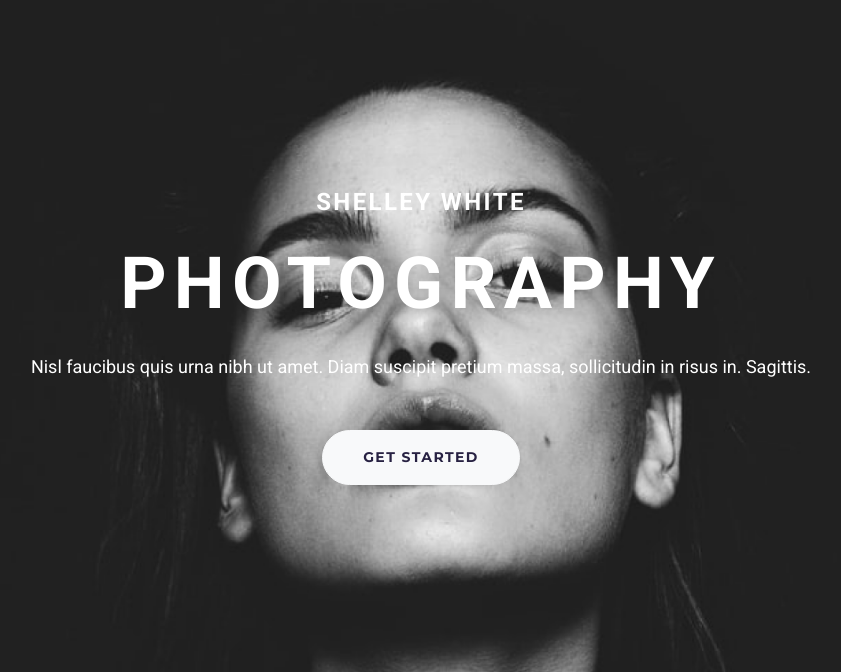
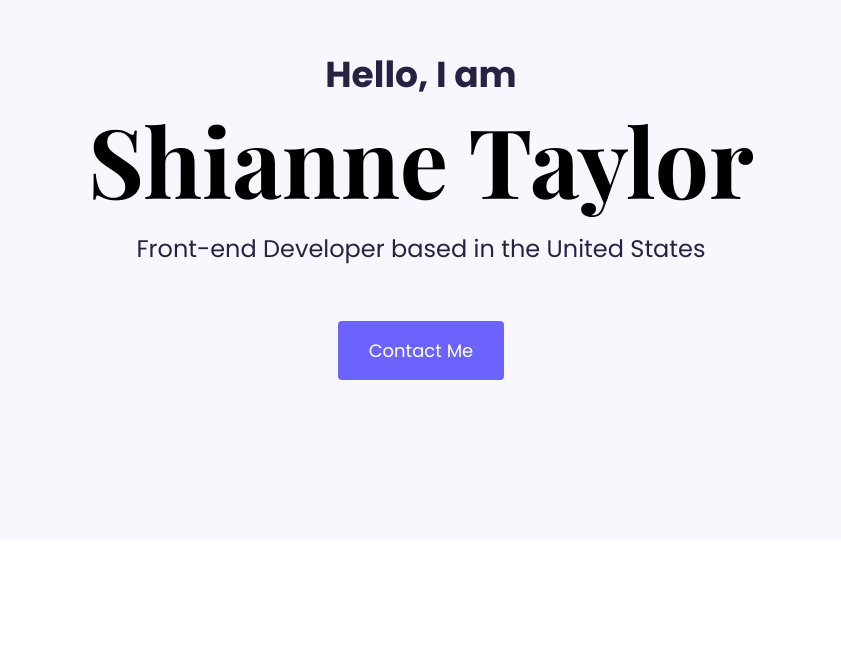
Before and after one commit to ShianneJT/cookies, a plain HTML site: page index.html in a window 1280 px wide. Shown: the part 112-784 px from the top of the page, without its empty margins (219-1060 px from the left). Drawn offline with nearby package versions, Linux system fonts and the light colour scheme; a web font is replaced by a local one.

Commit message:
new hero section

```diff
--- a/index.html
+++ b/index.html
@@ -3,6 +3,7 @@
 	<head>
 		<meta charset="UTF-8" />
 		<meta http-equiv="X-UA-Compatible" content="IE=edge" />
+		<meta name="viewport" content="width=device-width, initial-scale=1.0" />
 		<link
 			href="https://cdn.jsdelivr.net/npm/bootstrap@5.1.3/dist/css/bootstrap.min.css"
 			rel="stylesheet"
@@ -17,19 +18,24 @@
 		<script src="https://kit.fontawesome.com/a5bfd812ad.js" crossorigin="anonymous"></script>
 		<link rel="preconnect" href="https://fonts.googleapis.com" />
 		<link rel="preconnect" href="https://fonts.gstatic.com" crossorigin />
-		<link rel="preconnect" href="https://fonts.googleapis.com" />
-		<link rel="preconnect" href="https://fonts.gstatic.com" crossorigin />
 		<link
-			href="https://fonts.googleapis.com/css2?family=Montserrat:ital,wght@0,100;0,200;0,300;0,400;0,500;0,600;0,700;0,800;0,900;1,100;1,200;1,300;1,400;1,500;1,600;1,700;1,800;1,900&family=Roboto:ital,wght@0,100;0,300;0,400;0,500;0,700;0,900;1,100;1,300;1,400;1,500;1,700;1,900&display=swap"
+			href="https://fonts.googleapis.com/css2?family=Playfair+Display:ital,wght@0,400;0,500;0,600;0,700;0,800;0,900;1,400;1,500;1,600;1,700;1,800;1,900&family=Poppins:ital,wght@0,100;0,200;0,300;0,400;0,500;0,600;0,700;0,800;0,900;1,100;1,200;1,300;1,400;1,500;1,600;1,700;1,800;1,900&display=swap"
 			rel="stylesheet"
 		/>
 		<link rel="stylesheet" href="styles/portfolio.css" />
-		<meta name="viewport" content="width=device-width, initial-scale=1.0" />
-
 		<title>Photography Portfolio</title>
 	</head>
+
 	<body>
-		<div class="hero-wrapper">
+		<div class="hero">
+			<p>Hello, I am</p>
+			<h1>Shianne Taylor</h1>
+			<h2 class="mb-5">Front-end Developer based in the United States</h2>
+			<div>
+				<a href="#" class="btn btn-branding">Contact Me</a>
+			</div>
+		</div>
+		<!-- <div class="hero-wrapper homepage">
 			<div class="hero mb-5">
 				<div class="header"></div>
 				<div class="caption">
@@ -94,6 +100,6 @@
 					<img src="src/images/bw-12.png" class="img-fluid" />
 				</div>
 			</div>
-		</div>
+		</div> -->
 	</body>
 </html>
--- a/styles/portfolio.css
+++ b/styles/portfolio.css
@@ -1,7 +1,70 @@
+/* Fonts */
+/*
+  font-family: 'Playfair Display', serif;
+  font-family: 'Poppins', sans-serif;
+*/
 :root {
-	--primary-color: #ffffff;
-	--primary-font: "Roboto", sans-serif;
+	--primary-color: #6c63ff;
+	--secondary-color: #f9f7fe;
+	--heading-font-family: "Playfair Display", serif;
+	--default-font-family: "Poppins", sans-serif;
 }
+
+body {
+	font-family: var(--default-font-family);
+}
+
+h1,
+h2,
+h3,
+h4,
+h5,
+h6 {
+	color: black;
+	font-family: var(--heading-font-family);
+	font-weight: bold;
+}
+
+h1 {
+	font-size: 96px;
+}
+
+p {
+	font-weight: normal;
+}
+
+.hero {
+	background: var(--secondary-color);
+	text-align: center;
+	padding: 160px 0;
+}
+
+.hero h2 {
+	font-family: var(--default-font-family);
+	font-weight: normal;
+	font-size: 24px;
+	line-height: 2;
+	color: #272142;
+}
+
+.hero p {
+	font-size: 36px;
+	font-weight: bold;
+	margin: 0;
+	color: #272142;
+}
+
+.btn-branding {
+	background: var(--primary-color);
+	color: white;
+	font-size: 18px;
+	line-height: 27px;
+	padding: 15px 30px;
+	border-radius: 4px;
+}
+
+/*
+
 
 html,
 body {
@@ -12,16 +75,16 @@ body {
 	background: #1b1b1b;
 }
 
-.hero {
+.homepage .hero {
 	height: 900px;
 	background: center / contain no-repeat url("/src/images/woman-bg-bw-2x.png");
 	padding: 300px 20px;
 	margin: 0 auto;
 }
 
-.hero h1,
-.hero h2,
-.hero p {
+.homepage .hero h1,
+.homepage .hero h2,
+.homepage .hero p {
 	color: var(--primary-color);
 	font-family: var(--primary-font);
 	text-align: center;
@@ -65,6 +128,16 @@ body {
 	vertical-align: top;
 }
 
+.caption {
+	padding: 50px 40px;
+	font-family: var(--primary-font);
+}
+
+.secondary-text {
+	color: var(--secondary-color);
+	font-size: 18px;
+}
+
 .image-container {
 	max-width: 1152px;
 	margin: 0 auto;
@@ -97,4 +170,4 @@ body {
 		min-width: 98% vh;
 		margin: 0 auto;
 	}
-}
+} */
```
Also changed, not shown: about.html (added, +47 -0 lines), src/images/bw-01.png (deleted), src/images/bw-02.png (deleted), src/images/bw-03.png (deleted), src/images/bw-04.png (deleted), src/images/bw-05.png (deleted), src/images/bw-06.png (deleted), src/images/bw-07.png (deleted), src/images/bw-08.png (deleted), src/images/bw-09.png (deleted), src/images/bw-10.png (deleted), src/images/bw-11.png (deleted), src/images/bw-12.png (deleted), src/images/woman-bg-bw-2x.png (deleted), 1 more files.
